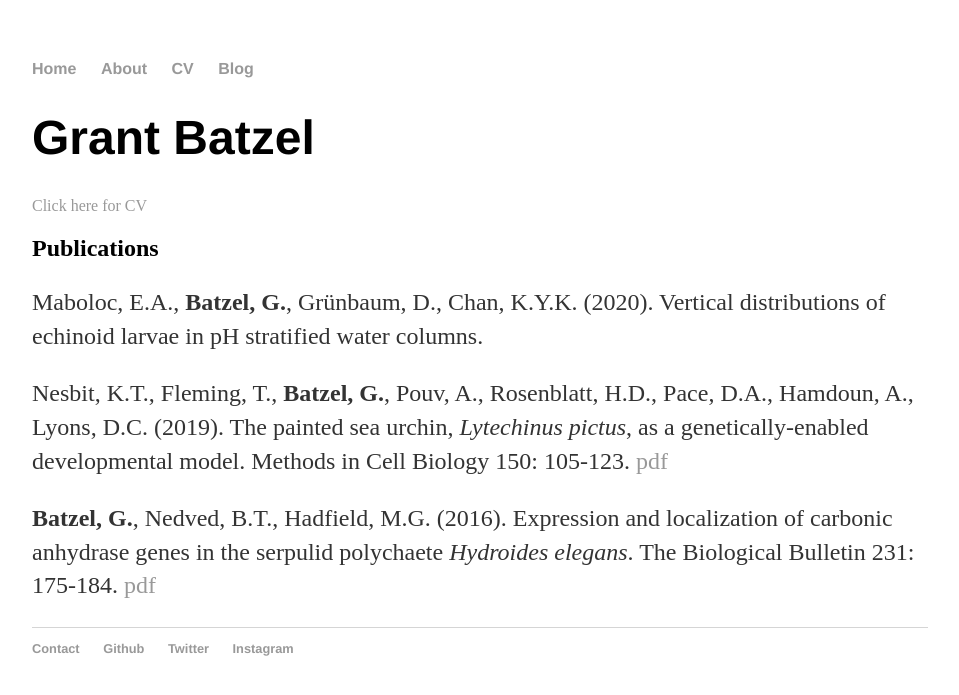
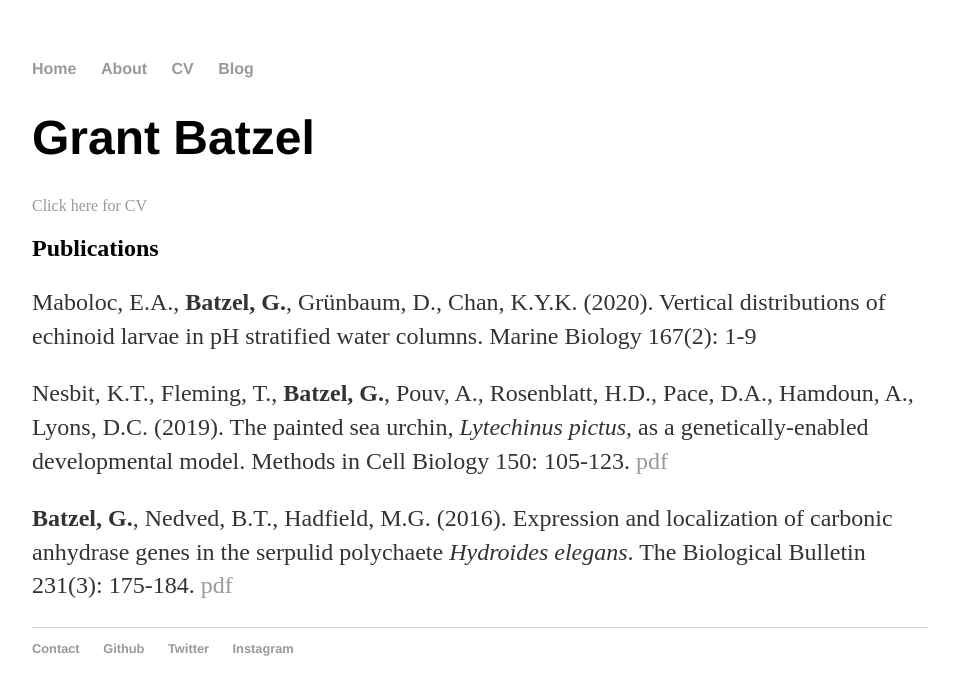
Before and after one commit to gbatzel/gbatzel, a Jekyll site: the page built from cv/index.html, in a window 1280 px wide. Shown: the top 695 px of the page, without its empty margins (160-1119 px from the left). Built offline with Jekyll 4.4.1, drawn with Linux system fonts in a browser that asks for light colours.

Commit message:
Update index.html

```diff
--- a/cv/index.html
+++ b/cv/index.html
@@ -7,10 +7,10 @@
 					<h1>Grant Batzel</h1>
 					<a href="batzel_cv.pdf" class="download" title="Download CV as PDF">Click here for CV</a>
 					<h2>Publications</h2>
-					<p>Maboloc, E.A., <strong>Batzel, G.</strong>, Grünbaum, D., Chan, K.Y.K. (2020). Vertical distributions of echinoid larvae in pH stratified water columns.
+					<p>Maboloc, E.A., <strong>Batzel, G.</strong>, Grünbaum, D., Chan, K.Y.K. (2020). Vertical distributions of echinoid larvae in pH stratified water columns. Marine Biology 167(2): 1-9
 
 					<p>Nesbit, K.T., Fleming, T., <strong>Batzel, G.</strong>, Pouv, A., Rosenblatt, H.D., Pace, D.A., Hamdoun, A., Lyons, D.C. (2019). The painted sea urchin, <i>Lytechinus pictus</i>, as a genetically-enabled developmental model. Methods in Cell Biology 150: 105-123. <a href="lpictus.pdf" class="download" title="Download pdf">pdf</a><p>
-					<p><strong>Batzel, G.</strong>, Nedved, B.T., Hadfield, M.G. (2016). Expression and localization of carbonic anhydrase genes in the serpulid polychaete <i>Hydroides elegans</i>. The Biological Bulletin 231: 175-184. <a href="helegans.pdf" class="download" title="Download pdf">pdf</a><p>
+					<p><strong>Batzel, G.</strong>, Nedved, B.T., Hadfield, M.G. (2016). Expression and localization of carbonic anhydrase genes in the serpulid polychaete <i>Hydroides elegans</i>. The Biological Bulletin 231(3): 175-184. <a href="helegans.pdf" class="download" title="Download pdf">pdf</a><p>
 
 
 
```
